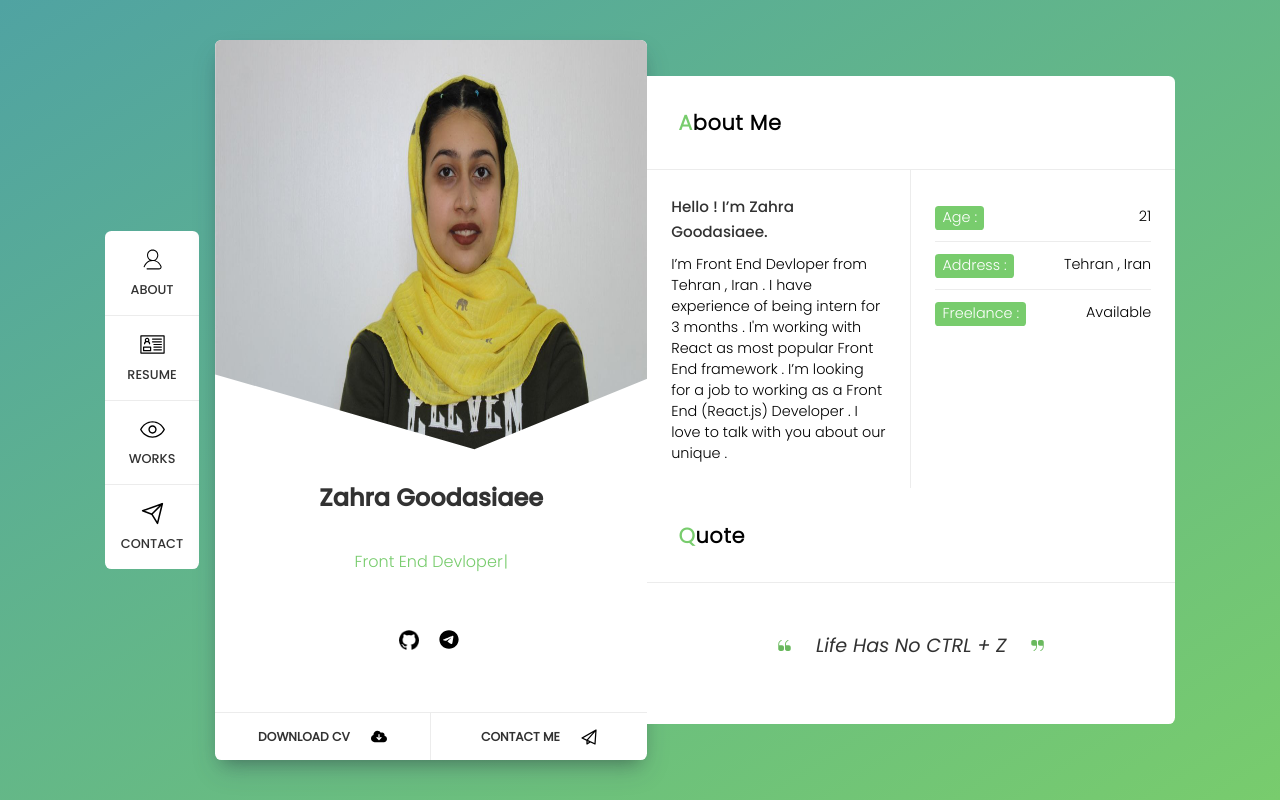
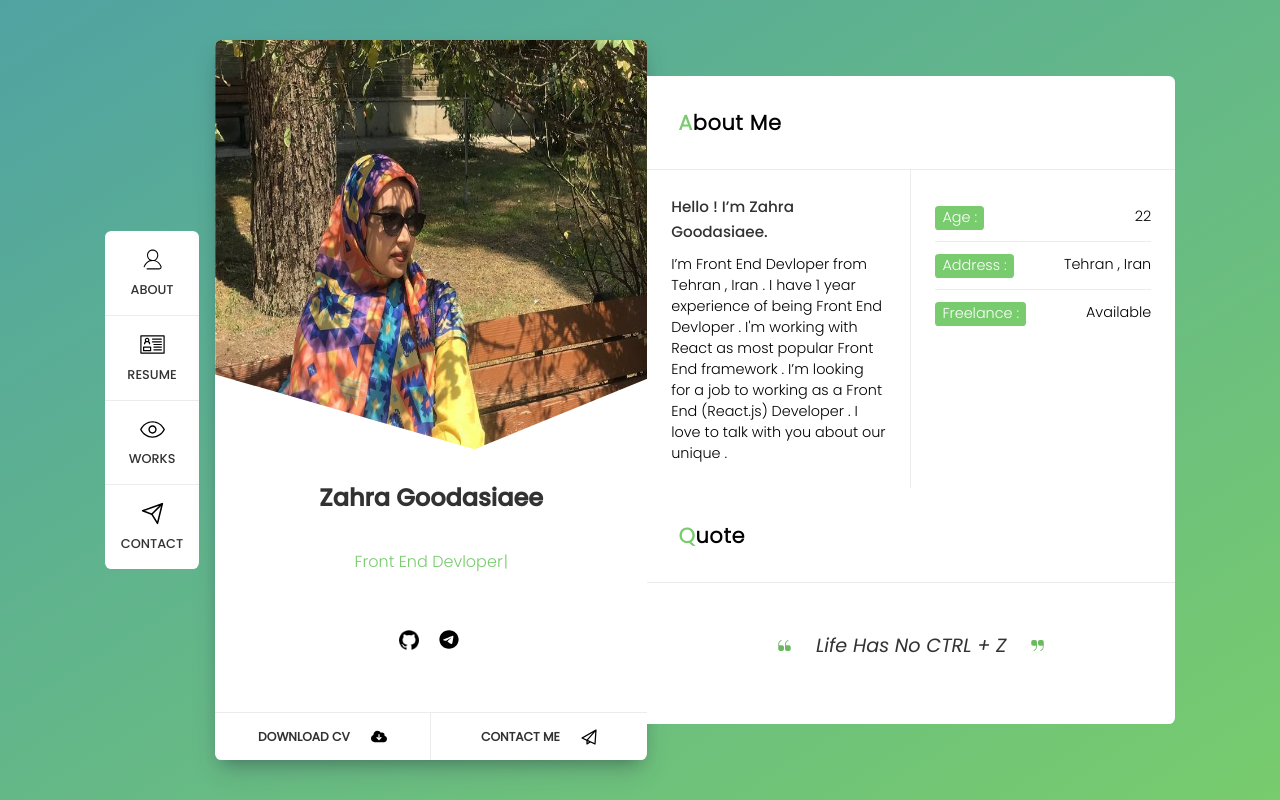
Before and after one commit to zgasiaee/portfolio, a React (Create React App) app: page / in a window 1280 px wide. Built offline with nearby package versions, Linux system fonts and the light colour scheme.

Commit message:
add tyam to resume

```diff
--- a/src/component/about/About.js
+++ b/src/component/about/About.js
@@ -17,8 +17,8 @@ const About = () => {
         <div className={styles.textBox}>
           <span className={styles.bold}>Hello ! I’m Zahra Goodasiaee.</span>
           <p className={styles.normal}>
-            I’m Front End Devloper from Tehran , Iran . I have experience of
-            being intern for 3 months . I'm working with React as most popular
+            I’m Front End Devloper from Tehran , Iran . I have 1 year experience of
+            being Front End Devloper . I'm working with React as most popular
             Front End framework . I’m looking for a job to working as a Front
             End (React.js) Developer . I love to talk with you about our unique
             .
@@ -27,7 +27,7 @@ const About = () => {
         <div className={styles.textBox}>
           <div className={styles.item}>
             <span className={styles.question}>Age :</span>
-            <span className={styles.answer}>21</span>
+            <span className={styles.answer}>22</span>
           </div>
           <div className={styles.item}>
             <span className={styles.question}>Address :</span>
--- a/src/component/resume/Resume.js
+++ b/src/component/resume/Resume.js
@@ -76,6 +76,13 @@ const Resume = () => {
                 </a>
                 <img src={arrow} alt="arrow" />
               </div>
+            </div>
+            <div className={styles.textItem}>
+              <span className={styles.year}>2023 - 2024</span>
+              <h4 className={styles.textTitle}>React Devloper</h4>
+              <p className={styles.text}>
+                Development of menus with different functionalities for comprehensive ERP system.
+              </p>
             </div>
           </div>
         </div>
```
Also changed, not shown: src/assets/img/profile.jpg, 1 other file (tests, documents, lock files or other folders).
